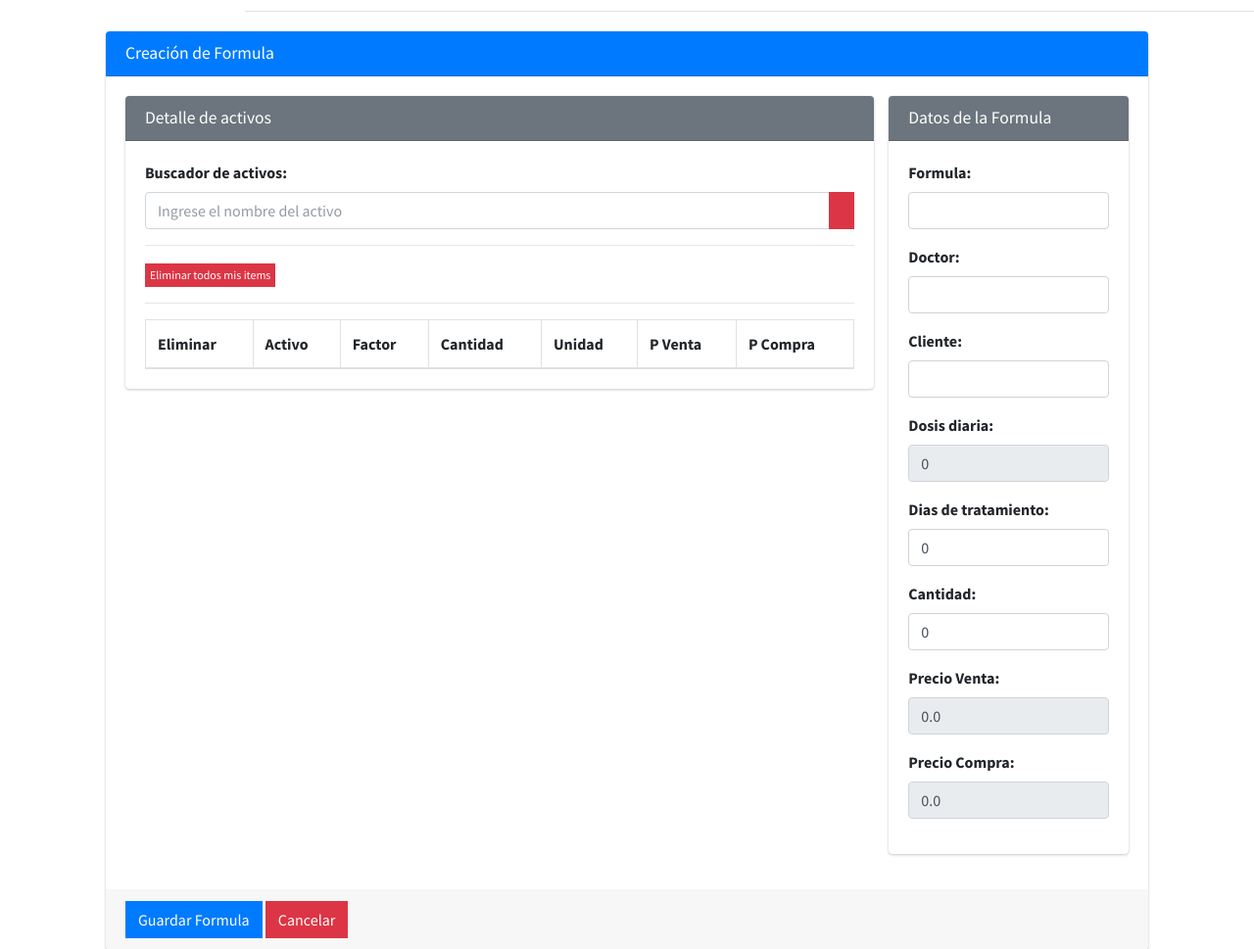
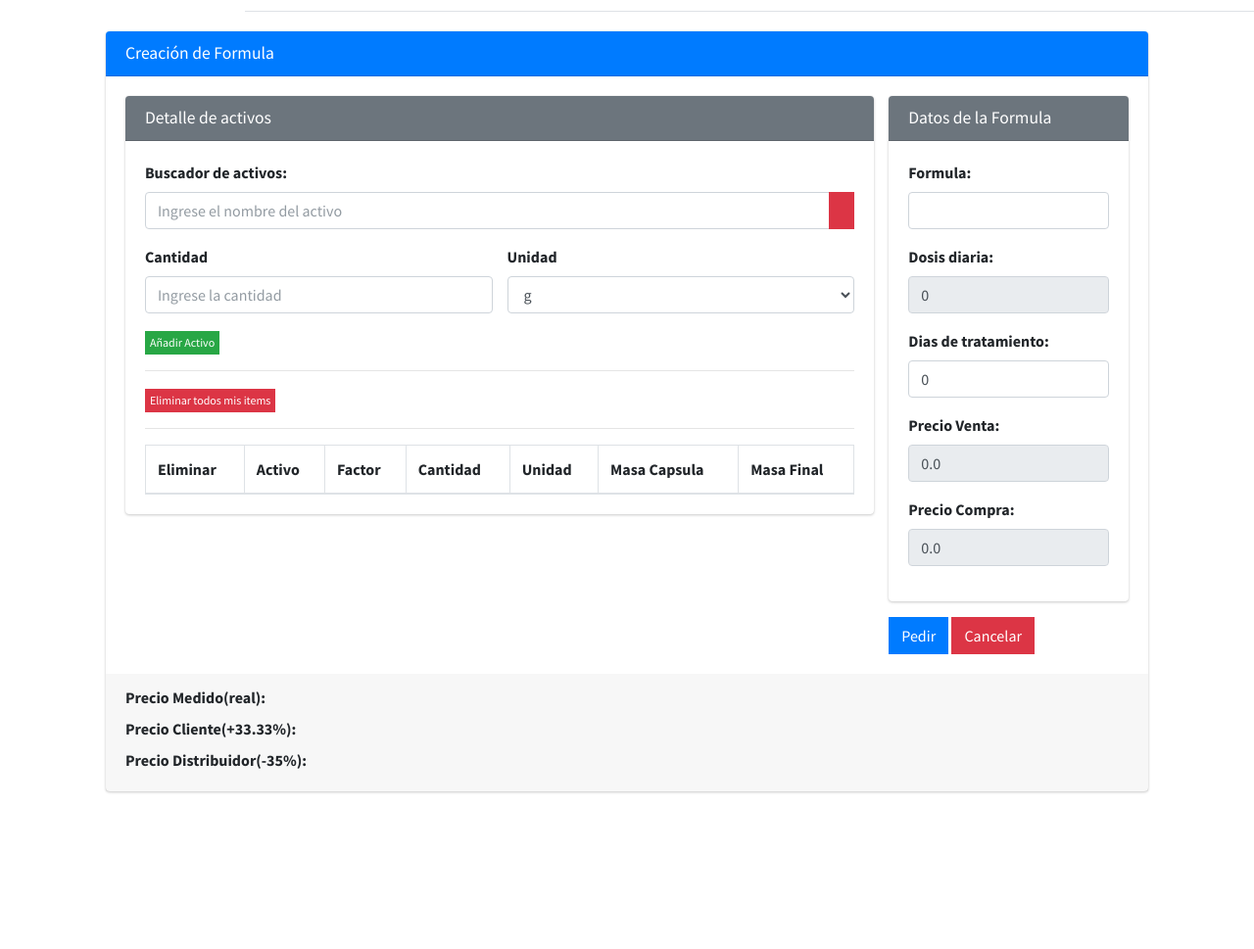
Before and after one commit to eagila926/cotizador, a Django app: page /formula/no_establecida/ in a window 1280 px wide. Shown: the part 315-1284 px from the top of the page at 98% size. After the commit the page ends 1125 px from the top, so only its background shows below. Run offline with Django 4.2, Linux system fonts and the light colour scheme; lists and menus that the app fills with data are empty; some libraries are stand-ins or nearby versions; grey boxes are pictures that could not be loaded.

Commit message:
Ingreso de activos

```diff
--- a/ortomed/cotizador/forms.py
+++ b/ortomed/cotizador/forms.py
@@ -63,11 +63,6 @@ class InventarioForm(ModelForm):
             'tipo': TextInput(
                 attrs={
                     'placeholder': 'Ingrese un nombre',
-                }
-            ),
-             'cant': TextInput(
-                attrs={
-                    'placeholder': 'Ingrese la cantidad',
                 }
             ),
         }
--- a/ortomed/static/js/formula.js
+++ b/ortomed/static/js/formula.js
@@ -8,35 +8,27 @@ var formus = {
         activos: []
     },
     calculate_invoice: function () {
-        var mfinal = 0.00;
-        var vfinal = 0.00;
+
+        $.each(this.items.activos, function (pos, dict) {
+            console.log('Posisicion',pos);
+            console.log('Diccionario',dict);
+            dict.pos = pos;
+
+            if(dict.unidad === 'mg' || dict.unidad === 'UI'){
+                dict.cant = dict.cant/1000;
+                dict.masa_cap = dict.cant * parseFloat(dict.factor);
+            }else if(dict.unidad_compra === 'mcg'){
+                dict.cant = dict.cant/1000000;
+            }else{
+                dict.cant = dict.cant;
+            }
 
 
 
-        $.each(this.items.activos, function (pos, dict) {
-            dict.pos = pos;
-            if(dict.unidad_compra === 'mg' || dict.unidad_compra === 'UI'){
-                dict.cant = dict.cant/1000
-            }else if(dict.unidad_compra === 'mcg'){
-                dict.cant = dict.cant/1000000
-            }else{
-                dict.cant = dict.cant
-            }
-            //quedaste aqui
-            mfinal = dict.cant * parseFloat(dict.factor);
 
 
         });
 
-        console.log('masa final',dict.mfinal)
-        this.items.subtotal = subtotal;
-        this.items.iva = this.items.subtotal * iva;
-        this.items.total = this.items.subtotal + this.items.iva;
-
-
-        $('input[name="subtotal"]').val(this.items.subtotal.toFixed(2));
-        $('input[name="ivacalc"]').val(this.items.iva.toFixed(2));
-        $('input[name="total"]').val(this.items.total.toFixed(2));
     },
     add: function (item) {
         this.items.activos.push(item);
@@ -54,9 +46,9 @@ var formus = {
                 {"data": "descripcion"},
                 {"data": "factor"},
                 {"data": "cant"},
-                {"data": "unidad_compra"},
-                {"data": "valor_venta"},
-                {"data": "valor_costo"},
+                {"data": "unidad"},
+                {"data": "masa_cap"},
+                {"data": "masa_final"},
             ],
             columnDefs: [
                 {
@@ -72,7 +64,7 @@ var formus = {
                     class: 'text-center',
                     orderable: false,
                     render: function (data, type, row) {
-                        return '<input type="text" name="cant" class="form-control form-control-sm input-sm" autocomplete="off" value="' + row.cant + '">';
+                        return row.cant;
                     }
                 },
                 {
@@ -80,7 +72,7 @@ var formus = {
                     class: 'text-center',
                     orderable: false,
                     render: function (data, type, row) {
-                        return '<select id="unidad_compra" class="form-control form-control-sm select-sm" autocomplete="off" > <option value="g"> g </option> <option value="mg"> mg </option> <option value="mcg"> mcg </option> <option value="UI"> UI </option>';
+                        return row.unidad;
                     }
                 },
                 {
@@ -88,7 +80,7 @@ var formus = {
                     class: 'text-center',
                     orderable: false,
                     render: function (data, type, row) {
-                        return '$' + parseFloat(data).toFixed(2);
+                        return row.masa_cap+' g';
                     }
                 },
                 {
@@ -96,9 +88,10 @@ var formus = {
                     class: 'text-center',
                     orderable: false,
                     render: function (data, type, row) {
-                        return '$' + parseFloat(data).toFixed(2);
+                        return row.masa_final+' g';
                     }
                 },
+
 
             ],
             rowCallback(row, data, displayNum, displayIndex, dataIndex) {
@@ -148,13 +141,50 @@ $(function () {
         delay: 500,
         minLength: 1,
         select: function (event, ui) {
-            event.preventDefault();
+
             console.clear();
-            console.log(formus.items);
-            formus.add(ui.item);
-            $(this).val('');
+
+            ui.item.cant = 0;
+            ui.item.masa_cap = 0;
+            ui.item.masa_final = 0;
+            ui.item.unidad = "g";
+
+            $('#tblformu tbody')
+                .on('click', 'a[rel="remove"]', function () {
+                    var tr = tblformu.cell($(this).closest('td, li')).index();
+                    alert_action('Notificación', '¿Estas seguro de eliminar el producto de tu detalle?', function () {
+                        formus.items.activos.splice(tr.row, 1);
+                        formus.list();
+                    });
+                })
+                .on('change', 'input[name="cant"]', function () {
+                    console.clear();
+                    var cant = parseInt($(this).val());
+                    var tr = tblformu.cell($(this).closest('td, li')).index();
+                    formus.items.activos[tr.row].cant = cant;
+                    formus.calculate_invoice();
+                    //$('td:eq(5)', tblformu.row(tr.row).node()).html('$' + formus.items.activos[tr.row].subtotal.toFixed(2));
+                })
+                .on('change', 'select[name="unit"]', function () {
+                    console.clear();
+                    var unidad = String($(this).val());
+                    var tr = tblformu.cell($(this).closest('td, li')).index();
+                    formus.items.activos[tr.row].unidad = unidad;
+                    formus.calculate_invoice();
+
+                });
+                $('.btnAddActivo').on('click', function () {
+                    event.preventDefault();
+                    formus.calculate_invoice();
+                    console.log(formus.items);
+                    formus.add(ui.item);
+                    $(this).val('');
+                });
+
         }
     });
+
+
 
     $('.btnRemoveAll').on('click', function () {
         if (formus.items.activos.length === 0) return false;
@@ -179,7 +209,15 @@ $(function () {
             var tr = tblformu.cell($(this).closest('td, li')).index();
             formus.items.activos[tr.row].cant = cant;
             formus.calculate_invoice();
-            $('td:eq(5)', tblformu.row(tr.row).node()).html('$' + formus.items.activos[tr.row].subtotal.toFixed(2));
+            //$('td:eq(5)', tblformu.row(tr.row).node()).html('$' + formus.items.activos[tr.row].subtotal.toFixed(2));
+        })
+        .on('change', 'select[name="unit"]', function () {
+            console.clear();
+            var unidad = String($(this).val());
+            var tr = tblformu.cell($(this).closest('td, li')).index();
+            formus.items.activos[tr.row].unidad = unidad;
+            formus.calculate_invoice();
+
         });
 
     $('.btnClearSearch').on('click', function () {
@@ -205,7 +243,5 @@ $(function () {
         });
     });
 
-    // Esto se puso aqui para que funcione bien el editar y calcule bien los valores del iva. // sino tomaría el valor del iva de la base debe
-    // coger el que pusimos al inicializarlo.
     formus.list();
 });
--- a/ortomed/templates/create_formu.html
+++ b/ortomed/templates/create_formu.html
@@ -58,6 +58,36 @@
                                       </span>
                                     </div>
                                 </div>
+
+                                <div class="row">
+                                    <div class="col-lg-6">
+                                        <div class="form-group">
+                                            <label>Cantidad</label>
+                                            <input type="text" class="form-control" name="cant"
+                                                       placeholder="Ingrese la cantidad" autocomplete="off">
+                                        </div>
+                                    </div>
+                                    <div class="col-lg-6">
+                                        <div class="form-group">
+                                            <label>Unidad</label>
+                                            <select class= "form-control" id="unidad" name="unidad">
+                                                <option value="g">g</option>
+                                                <option value="mg">mg</option>
+                                                <option value="mcg">mcg</option>
+                                                <option value="UI">UI</option>
+                                            </select>
+                                        </div>
+
+                                    </div>
+                                  </div>
+                                <div class= "row">
+                                    <div class="col-lg-6">
+                                        <button type="button" class="btn btn-success btn-xs btn-flat btnAddActivo">
+                                            <i class="fas fa-plus"></i> Añadir Activo
+                                        </button>
+                                    </div>
+                                </div>
+
                                 <hr>
                                 <button type="button" class="btn btn-danger btn-xs btn-flat btnRemoveAll">
                                     <i class="fas fa-trash"></i> Eliminar todos mis items
@@ -71,8 +101,8 @@
                                         <th>Factor</th>
                                         <th>Cantidad</th>
                                         <th>Unidad</th>
-                                        <th>P Venta</th>
-                                        <th>P Compra</th>
+                                        <th>Masa Capsula</th>
+                                        <th>Masa Final</th>
                                     </tr>
                                     </thead>
                                     <tbody>
@@ -92,15 +122,6 @@
                                     <label>Formula:</label>
                                     {{ form.nombre }}
                                 </div>
-
-                                <div class="form-group">
-                                    <label>Doctor:</label>
-                                    {{ form.cod_doc }}
-                                </div>
-                                <div class="form-group">
-                                    <label>Cliente:</label>
-                                    {{ form.cod_cliente }}
-                                </div>
                                 <div class="form-group">
                                     <label>Dosis diaria:</label>
                                     {{ form.posologia }}
@@ -109,10 +130,7 @@
                                     <label>Dias de tratamiento:</label>
                                     {{ form.dosis }}
                                 </div>
-                                <div class="form-group">
-                                    <label>Cantidad:</label>
-                                    {{ form.cant }}
-                                </div>
+
                                 <div class="form-group">
                                     <label>Precio Venta:</label>
                                     {{ form.precio_venta }}
@@ -123,16 +141,38 @@
                                 </div>
                             </div>
                         </div>
+
+                        <button type="submit" class="btn btn-primary btn-flat">
+                            <i class="fas fa-save"></i> Pedir
+                        </button>
+                        <a href="{{ list_url }}" class="btn btn-danger btn-flat">
+                            <i class="fas fa-times"></i> Cancelar
+                        </a>
+
+
                     </div>
                 </div>
             </div>
             <div class="card-footer">
-                <button type="submit" class="btn btn-primary btn-flat">
-                    <i class="fas fa-save"></i> Guardar Formula
-                </button>
-                <a href="{{ list_url }}" class="btn btn-danger btn-flat">
-                    <i class="fas fa-times"></i> Cancelar
-                </a>
+                <div class="row">
+                    <div class="col-lg-9">
+                        <label>Precio Medido(real):</label><br>
+
+                        <label>Precio Cliente(+33.33%):</label><br>
+
+                        <label>Precio Distribuidor(-35%):</label>
+
+                    </div>
+                    <div class="col-lg-3">
+                        {% comment %} <button type="submit" class="btn btn-primary btn-flat">
+                            <i class="fas fa-save"></i> Pedir
+                        </button>
+                        <a href="{{ list_url }}" class="btn btn-danger btn-flat">
+                            <i class="fas fa-times"></i> Cancelar
+                        </a> {% endcomment %}
+                    </div>
+                  </div>
+
             </div>
         </div>
     </form>
```
Also changed, not shown: ortomed/cotizador/models.py (+8 -5 lines), ortomed/cotizador/migrations/0001_initial.py.
